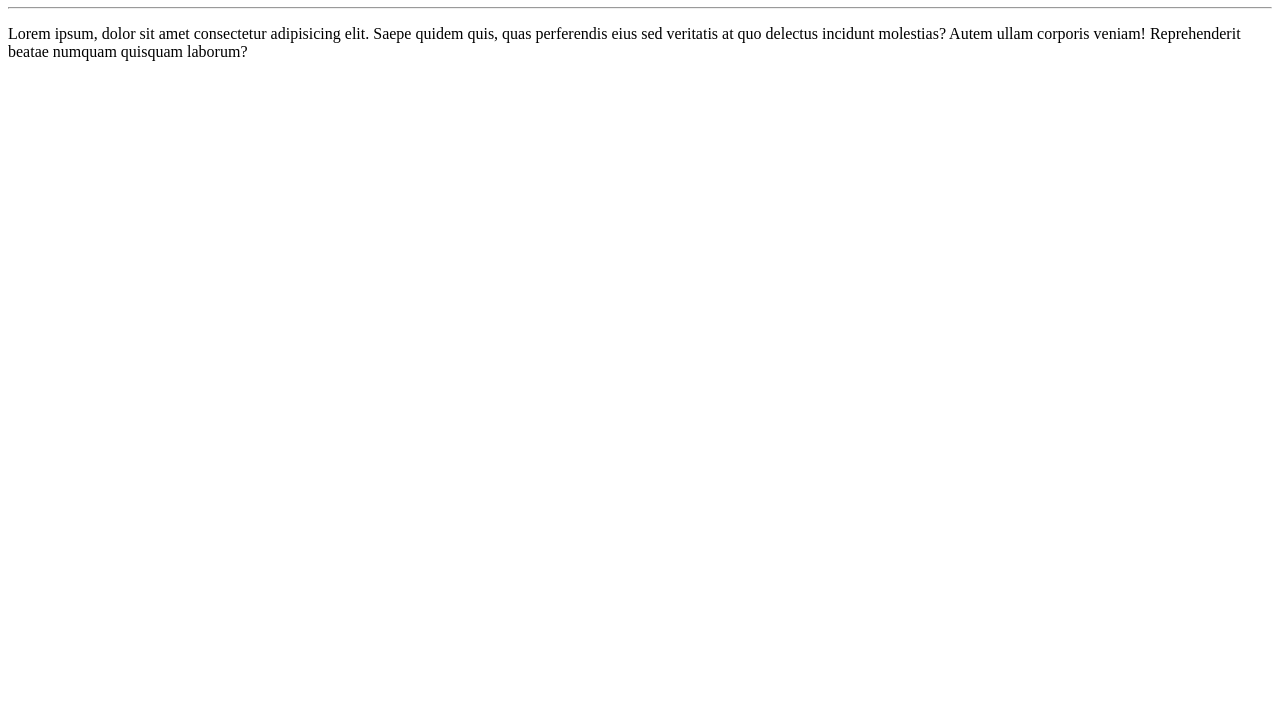
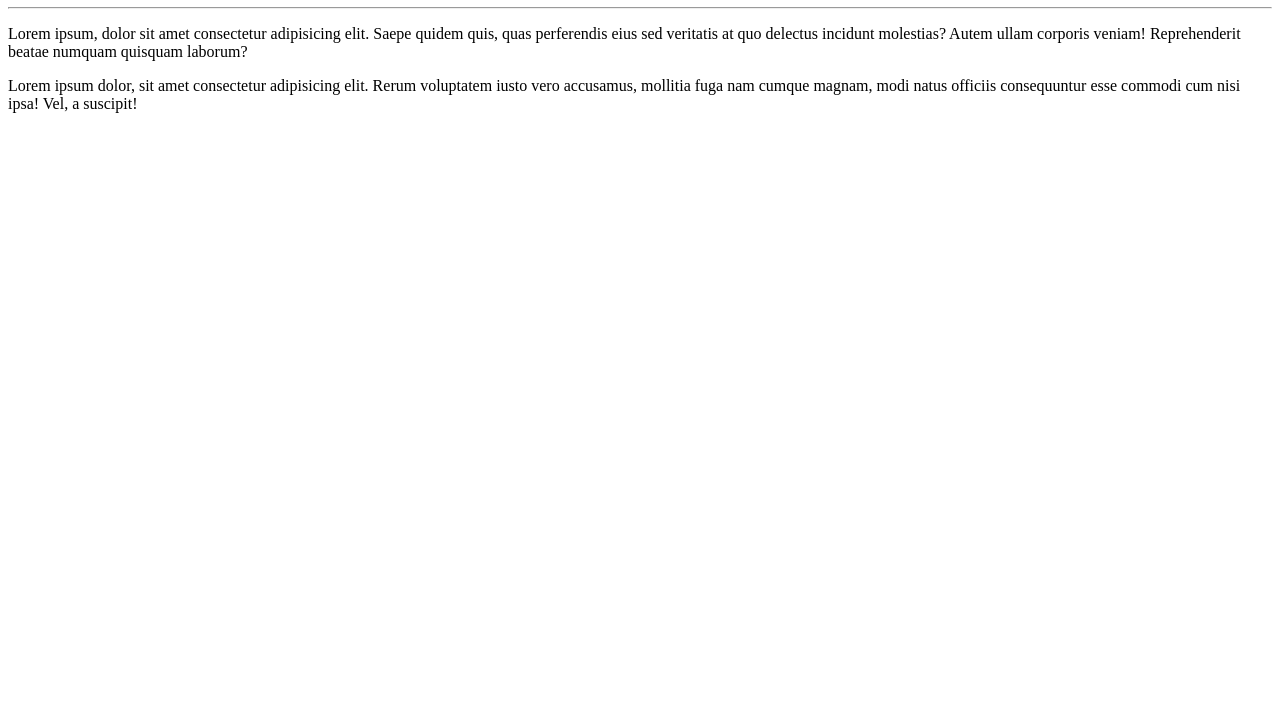
Before and after one commit to LucasLem0s/Ola-Mundo, a plain HTML site: page site-exemplo/index.html in a window 1280 px wide. Shown: the part 73-800 px from the top of the page. Drawn offline with Linux system fonts and the light colour scheme.

Commit message:
Adicionei um paragrafo

```diff
--- a/site-exemplo/index.html
+++ b/site-exemplo/index.html
@@ -9,5 +9,6 @@
     <h1>Olá, mundo!</h1>
     <hr>
     <p> Lorem ipsum, dolor sit amet consectetur adipisicing elit. Saepe quidem quis, quas perferendis eius sed veritatis at quo delectus incidunt molestias? Autem ullam corporis veniam! Reprehenderit beatae numquam quisquam laborum?</p>
+    <p>Lorem ipsum dolor, sit amet consectetur adipisicing elit. Rerum voluptatem iusto vero accusamus, mollitia fuga nam cumque magnam, modi natus officiis consequuntur esse commodi cum nisi ipsa! Vel, a suscipit!</p>
 </body>
 </html>
```
